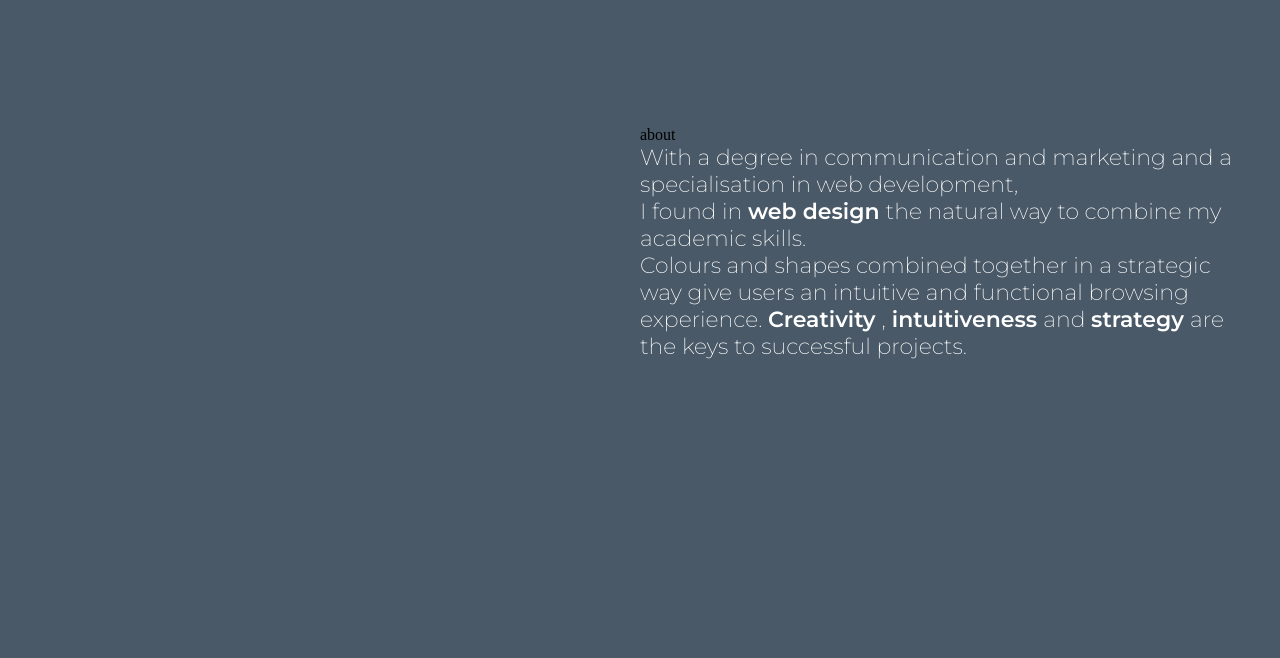
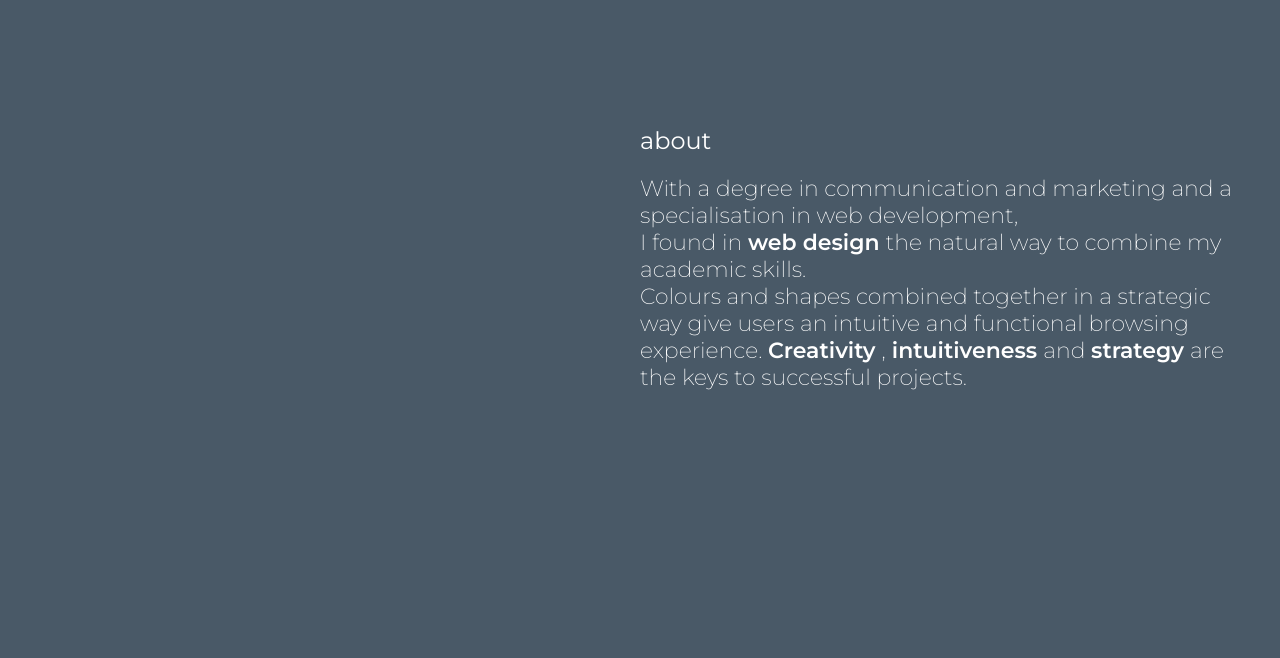
Before and after one commit to MariaRotolo/UI-Design-Portfolio, a plain HTML site: page index.html in a window 1280 px wide. Shown: the part 2720-3378 px from the top of the page. Drawn offline with Linux system fonts and the light colour scheme; files whose address does not match are found by name.

Commit message:
Update style.css

```diff
--- a/css/style.css
+++ b/css/style.css
@@ -341,7 +341,7 @@ li:nth-child(1):hover ~ .dot {
 
 }
 
-.about h2{
+.about a{
 
     color: white;
     font-family: 'Montserrat', sans-serif;
```
